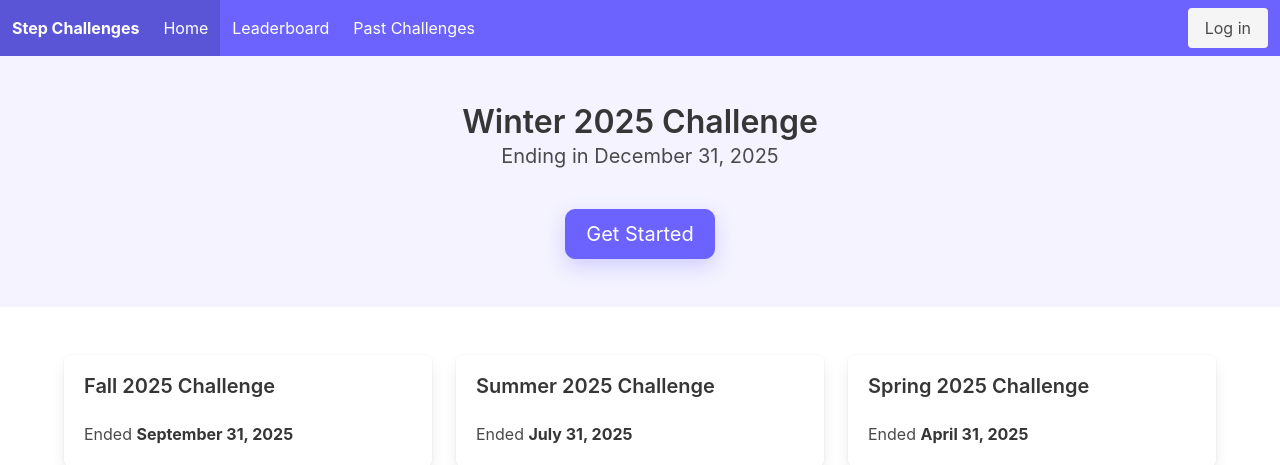
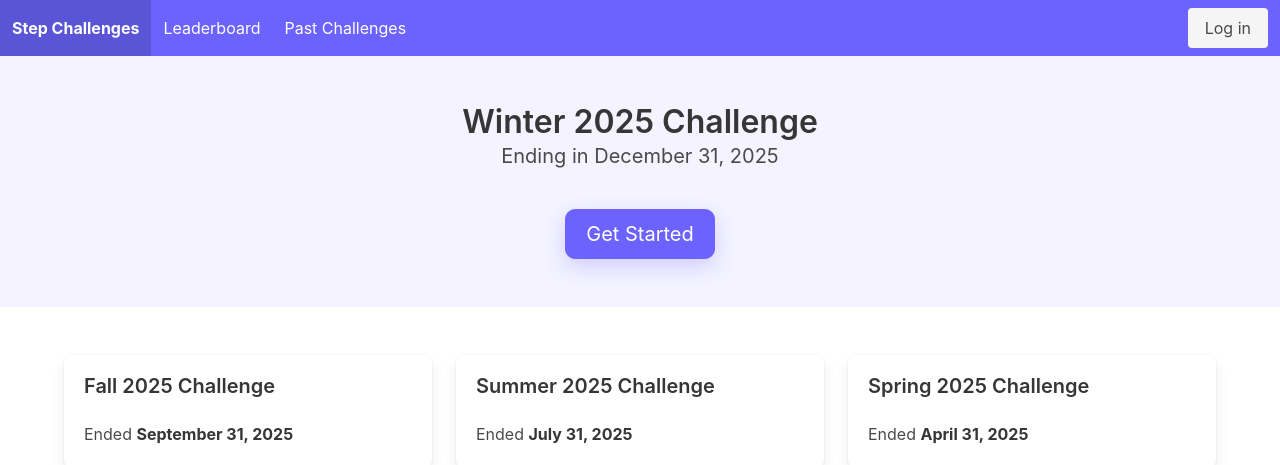
Before and after one commit to elliecdev/step_challenges, a Django app: page / in a window 1280 px wide. Shown: the top 465 px of the page. Run offline with Django 5.2, Linux system fonts and the light colour scheme.

Commit message:
updated navbar: remove Home land fixed Add Steps navitem

```diff
--- a/steps/templates/steps/includes/navbar.html
+++ b/steps/templates/steps/includes/navbar.html
@@ -22,17 +22,16 @@
 
     <div id="mainNavbar" class="navbar-menu">
         <div class="navbar-start">
-        <a class="navbar-item {% nav_active 'steps-home' %}"
-            href="{% url 'steps-home' %}">
-            Home
-        </a>
         <a class="navbar-item {% nav_active 'steps-leaderboard' %}"
             href="{% url 'steps-leaderboard' %}">
             Leaderboard
         </a>
         <a class="navbar-item" href="">Past Challenges</a>
         {% if request.user.is_authenticated %}
-            <a class="navbar-item" href="{% url 'steps-add-entry' %}">+ Add Steps</a>
+            <a class="navbar-item {% nav_active 'steps-add-entry' %}"
+                href="{% url 'steps-add-entry' %}">
+                + Add Steps
+            </a>
         {% endif %}
 
         </div>
```
